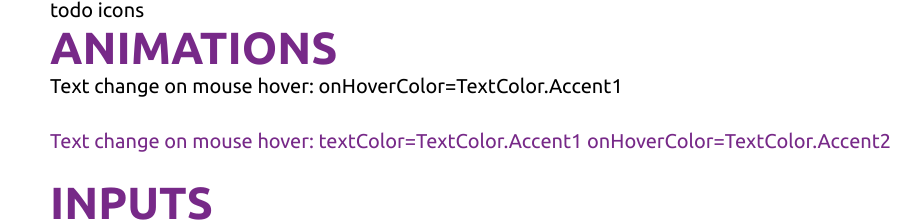
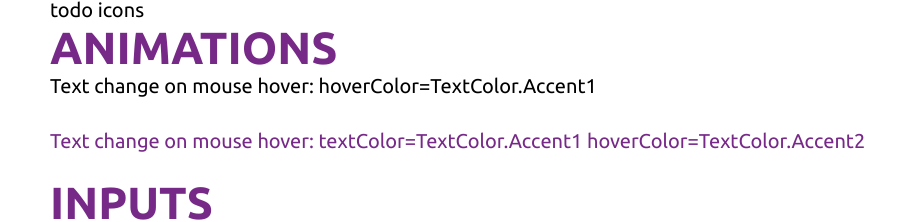
Before and after one commit to Studio-Yandex-Practicum/demencia-frontend, a React (Create React App) app: page /ui-kit in a window 1280 px wide. Shown: the part 1971-2193 px from the top of the page, without its empty margins (8-928 px from the left). Built offline with nearby package versions, Linux system fonts and the light colour scheme.

Commit message:
fix: hover color animation renamed

```diff
--- a/src/pages/ui-kit/ui-kit.tsx
+++ b/src/pages/ui-kit/ui-kit.tsx
@@ -189,17 +189,17 @@ const UiKitPage: React.FC = () => {
           <Container size={ContainerSize.Large}>
             <Subtitle1>Animations</Subtitle1>
             <Box mb={3}>
-              <Text1 onHoverColor={TextColor.Accent1}>
-                Text change on mouse hover: onHoverColor=TextColor.Accent1
+              <Text1 hoverColor={TextColor.Accent1}>
+                Text change on mouse hover: hoverColor=TextColor.Accent1
               </Text1>
             </Box>
             <Box mb={3}>
               <Text1
                 textColor={TextColor.Accent1}
-                onHoverColor={TextColor.Accent2}
+                hoverColor={TextColor.Accent2}
               >
                 Text change on mouse hover: textColor=TextColor.Accent1
-                onHoverColor=TextColor.Accent2
+                hoverColor=TextColor.Accent2
               </Text1>
             </Box>
           </Container>
--- a/src/ui/controls/animation.tsx
+++ b/src/ui/controls/animation.tsx
@@ -70,19 +70,19 @@ export const borderBottomOnHoverMixIn = (
 };
 
 export interface ColorChangeOnHoverProps {
-  onHoverColor?: TextColor;
+  hoverColor?: TextColor;
 }
 
 export const colorChangeOnHoverMixIn = (
   props: ColorChangeOnHoverProps & ThemeProps<DefaultTheme>
 ): string => {
-  if (!props.onHoverColor) {
+  if (!props.hoverColor) {
     return "";
   }
 
   const colorToApply = getTextSelectedColor({
     ...props,
-    textColor: props.onHoverColor, // important order, props may already contain textColor
+    textColor: props.hoverColor, // important order, props may already contain textColor
   });
   return `
   &:hover {
--- a/src/ui/controls/typography.tsx
+++ b/src/ui/controls/typography.tsx
@@ -256,7 +256,7 @@ export const TextBlock: React.FC<TextBlockProps> = (props) => {
 export const MainTitle: React.FC<TextBlockProps> = (props) => {
   const { children, ...rest } = {
     textColor: TextColor.Accent1, // default values
-    onHoverColor: TextColor.Accent2,
+    hoverColor: TextColor.Accent2,
     ...props,
   };
 
@@ -270,7 +270,7 @@ export const MainTitle: React.FC<TextBlockProps> = (props) => {
 export const Title: React.FC<TextBlockProps> = (props) => {
   const { children, ...rest } = {
     textColor: TextColor.Accent2,
-    onHoverColor: TextColor.Accent1,
+    hoverColor: TextColor.Accent1,
     ...props,
   };
   return (
@@ -283,7 +283,7 @@ export const Title: React.FC<TextBlockProps> = (props) => {
 export const Subtitle1: React.FC<TextBlockProps> = (props) => {
   const { children, ...rest } = {
     textColor: TextColor.Accent1,
-    onHoverColor: TextColor.Accent2,
+    hoverColor: TextColor.Accent2,
     ...props,
   };
   return (
@@ -296,7 +296,7 @@ export const Subtitle1: React.FC<TextBlockProps> = (props) => {
 export const Subtitle2: React.FC<TextBlockProps> = (props) => {
   const { children, ...rest } = {
     textColor: TextColor.Accent1,
-    onHoverColor: TextColor.Accent2,
+    hoverColor: TextColor.Accent2,
     ...props,
   };
   return (
```
